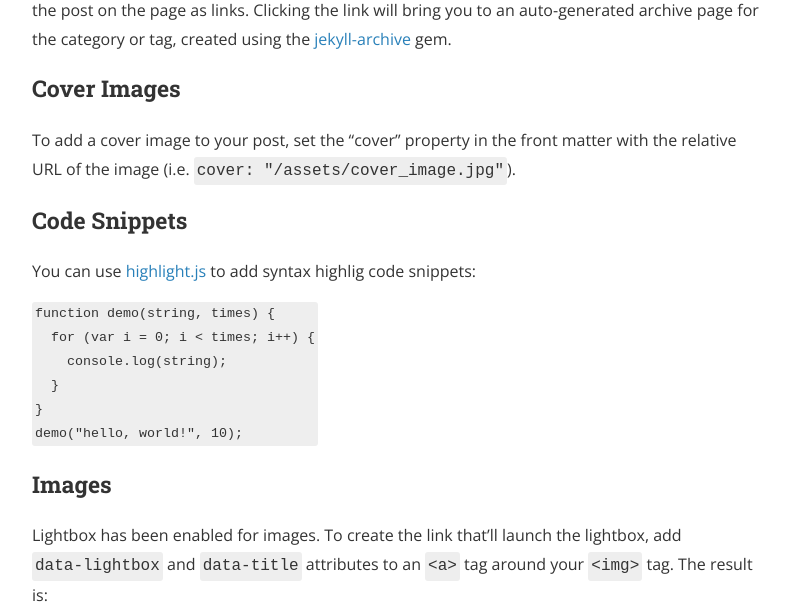
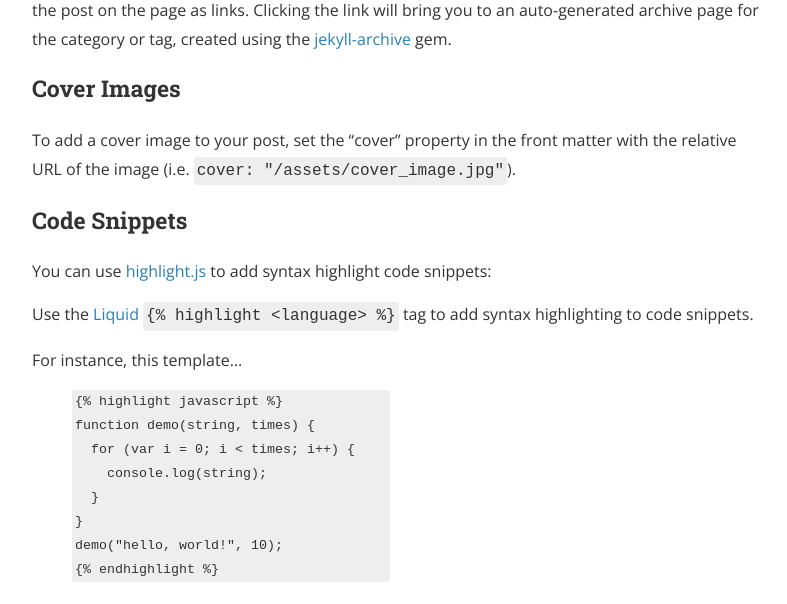
Before and after one commit to bencentra/centrarium, a Jekyll site: the page built from _posts/2015-04-18-welcome-to-jekyll.markdown, in a window 1280 px wide and 1400 px high, scrolled down 971 px, cut to the strip 0-604 px from the top of the window. Shown: the whole strip, without its empty margins (240-1027 px from the left). Built offline with Jekyll 4.4.1, drawn with Linux system fonts in a browser that asks for light colours; nearby versions of some CDN libraries; comment, search, counter and statistics services are not loaded; a style sheet for code colours, icons or effects is not loaded; some of the changed text lies outside the part shown.

Commit message:
updating README and demo post with syntax highlighting info

```diff
--- a/_config.yml
+++ b/_config.yml
@@ -26,6 +26,7 @@
 paginate: 5
 paginate_path: "/page:num/"
 inter_post_navigation: false
+highlightjs_theme: "monokai_sublime"
 
 # Archive settings (see https://github.com/jekyll/jekyll-archives/)
 jekyll-archives:
--- a/_includes/head.html
+++ b/_includes/head.html
@@ -12,7 +12,7 @@
 
   <!-- External libraries -->
   <link rel="stylesheet" href="//maxcdn.bootstrapcdn.com/font-awesome/4.3.0/css/font-awesome.min.css">
-  <link rel="stylesheet" href="//cdnjs.cloudflare.com/ajax/libs/highlight.js/8.5/styles/monokai_sublime.min.css">
+  <link rel="stylesheet" href="//cdnjs.cloudflare.com/ajax/libs/highlight.js/8.5/styles/{{ site.highlightjs_theme }}.min.css">
   <link rel="stylesheet" href="//cdnjs.cloudflare.com/ajax/libs/lightbox2/2.7.1/css/lightbox.css">
 
   <!-- Favicon and other icons (made with http://www.favicon-generator.org/) -->
--- a/_posts/2015-04-18-welcome-to-jekyll.markdown
+++ b/_posts/2015-04-18-welcome-to-jekyll.markdown
@@ -24,14 +24,34 @@
 
 ### Code Snippets
 
-You can use [highlight.js][highlight] to add syntax highlig code snippets:
+You can use [highlight.js][highlight] to add syntax highlight code snippets:
 
-<pre><code class="hljs javascript">function demo(string, times) {
+Use the [Liquid][liquid] `{% raw %}{% highlight <language> %}{% endraw %}` tag to add syntax highlighting to code snippets.
+
+For instance, this template...
+{% highlight html %}
+{% raw %}{% highlight javascript %}
+function demo(string, times) {
   for (var i = 0; i < times; i++) {
     console.log(string);
   }
 }
-demo("hello, world!", 10);</code></pre>
+demo("hello, world!", 10);
+{% endhighlight %}{% endraw %}
+{% endhighlight %}
+
+...will come out looking like this:
+
+{% highlight javascript %}
+function demo(string, times) {
+  for (var i = 0; i < times; i++) {
+    console.log(string);
+  }
+}
+demo("hello, world!", 10);
+{% endhighlight %}
+
+Syntax highlighting is done using [highlight.js][highlight]. You can change the active theme in [head.html](https://github.com/bencentra/centrarium/blob/2dcd73d09e104c3798202b0e14c1db9fa6e77bc7/_includes/head.html#L15).
 
 ### Images
 
@@ -51,3 +71,4 @@
 [highlight]:   https://highlightjs.org/
 [lightbox]:    http://lokeshdhakar.com/projects/lightbox2/
 [jekyll-archive]: https://github.com/jekyll/jekyll-archives
+[liquid]: https://github.com/Shopify/liquid/wiki/Liquid-for-Designers
```
Also changed, not shown: README.md.
